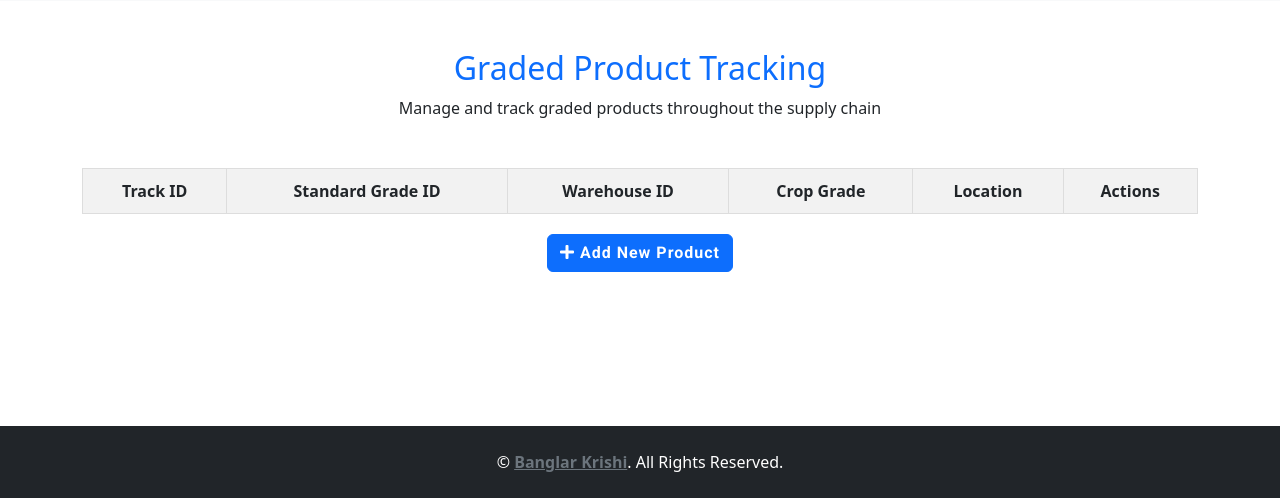
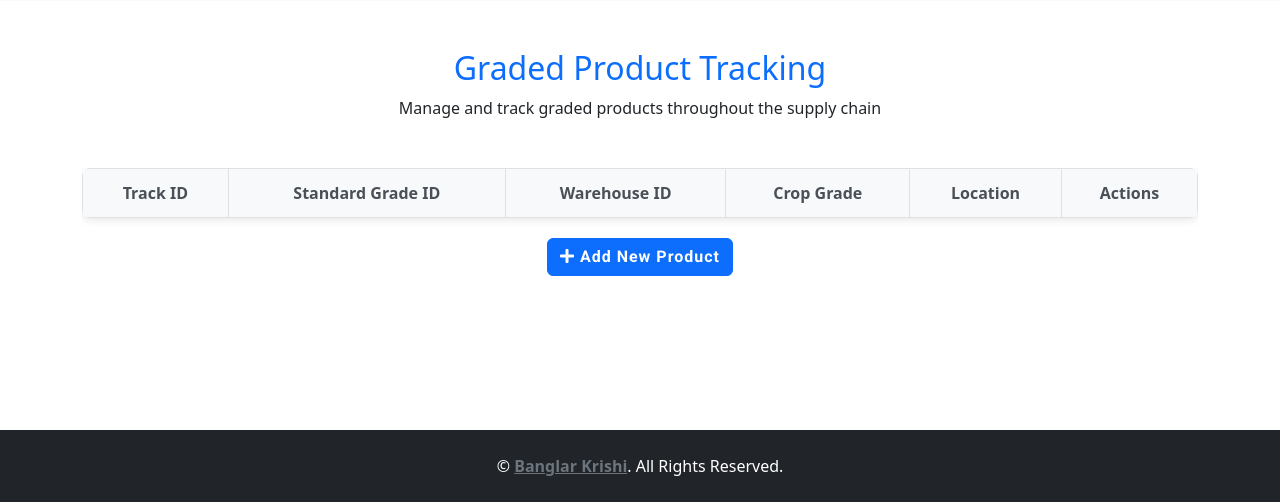
Before and after one commit to SsRito/DBMS-Project, a PHP site: page /trackingOfGradedProducts.php in a window 1280 px wide. Shown: the part 1232-1734 px from the top of the page. Run offline with PHP 8.4, Linux system fonts and the light colour scheme; data comes from the database, SQL or seed files in the repository; data that the repository does not hold is empty; some libraries are stand-ins or nearby versions; grey boxes are pictures that could not be loaded.

Commit message:
Update trackingOfGradedProducts.php

```diff
--- a/trackingOfGradedProducts.php
+++ b/trackingOfGradedProducts.php
@@ -225,6 +225,65 @@
             background-color: #f8d7da;
             border-color: #f5c6cb;
         }
+
+        /* Table styling with transitions */
+.product-table {
+    width: 100%;
+    border-collapse: collapse;
+    margin-bottom: 20px;
+    box-shadow: 0 2px 10px rgba(0, 0, 0, 0.1);
+    border-radius: 8px;
+    overflow: hidden;
+}
+
+.product-table th, .product-table td {
+    padding: 12px;
+    text-align: center;
+    border: 1px solid #e0e0e0;
+    transition: all 0.3s ease;
+}
+
+.product-table th {
+    background-color: #f8f9fa;
+    font-weight: bold;
+    color: #495057;
+    position: sticky;
+    top: 0;
+}
+
+.product-table tr {
+    transition: background-color 0.3s ease;
+}
+
+.product-table tr:nth-child(even) {
+    background-color: #f2f7ff;
+}
+
+.product-table tr:nth-child(odd) {
+    background-color: #ffffff;
+}
+
+.product-table tr:hover {
+    background-color: #e8f4f8;
+    transform: translateY(-2px);
+    box-shadow: 0 4px 8px rgba(0, 0, 0, 0.05);
+}
+
+.product-table tr:hover td {
+    color: #28a745;
+}
+
+.product-table td .action-btn {
+    opacity: 0.7;
+    transition: all 0.3s ease;
+    margin: 2px;
+    transform: scale(1);
+}
+
+.product-table td .action-btn:hover {
+    opacity: 1;
+    transform: scale(1.1);
+}
     </style>
 
     <meta charset="utf-8">
@@ -314,7 +373,7 @@
                     <div class="dropdown-menu text-center">
                         <a href="service.php" class="dropdown-item">Service</a>
                         <a href="contact.php" class="dropdown-item">Contact Us</a>
-                        <a href="about.php" class="dropdown-item">About</a>
+                        <a href="about.html" class="dropdown-item">About</a>
                     </div>
                 </div>
             </div>
@@ -327,7 +386,7 @@
         <div class="container h-100 d-flex align-items-center justify-content-center">
             <div class="row">
                 <div class="col-12 text-center">
-                    <h1 class="display-1 text-white mb-0">Graded Product Tracking</h1>
+                    <h1 class="display-1 text-white mb-0"></h1>
                 </div>
             </div>
         </div>
```
